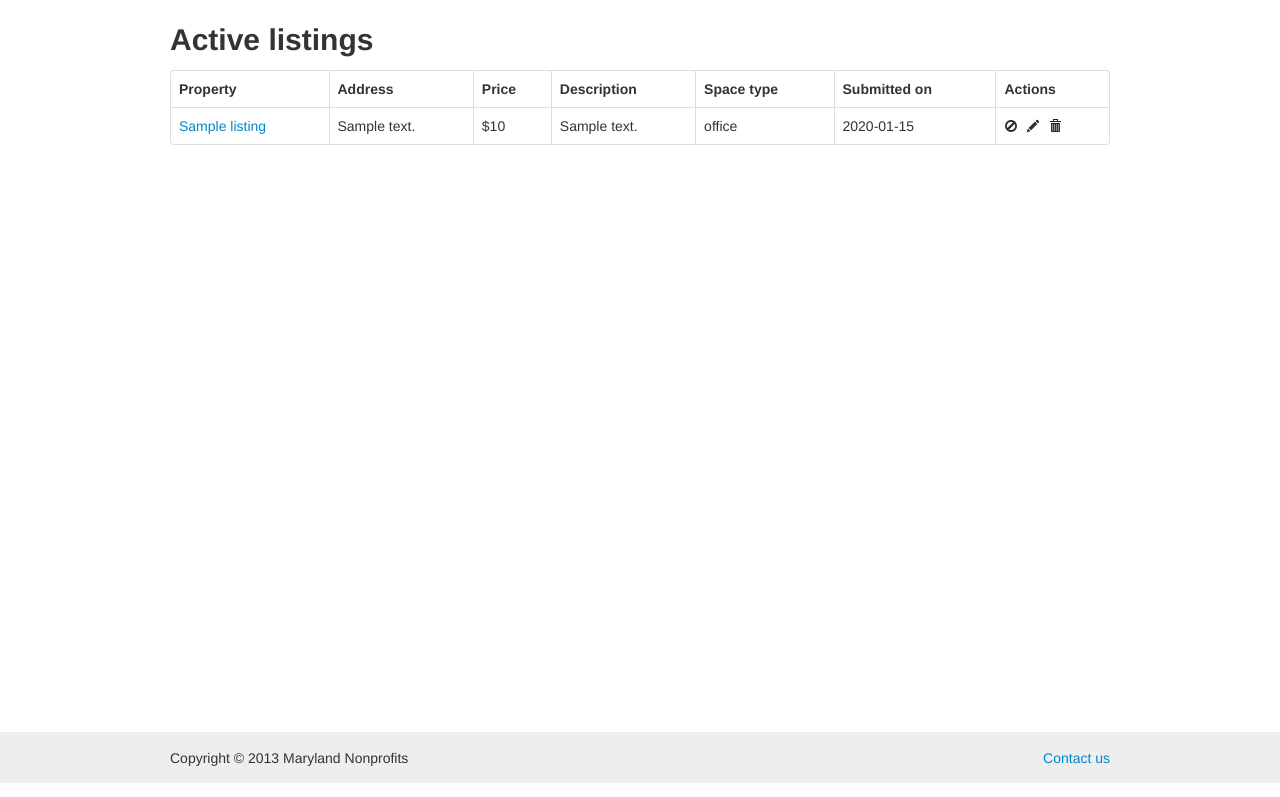
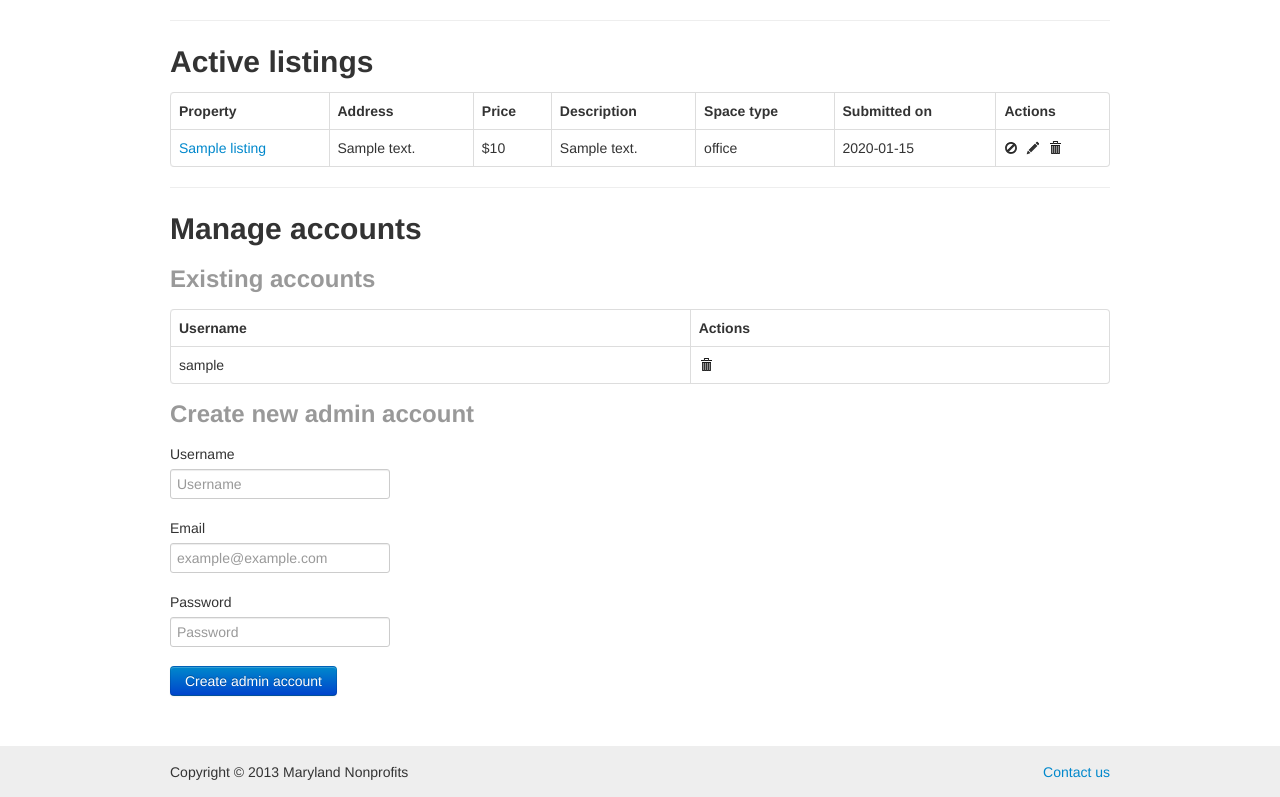
Before and after one commit to josephturnerjr/spacefinder, a Flask app: page /admin in a window 1280 px wide. Shown: the part 169-966 px from the top of the page. Run offline with Flask 2, Linux system fonts and the light colour scheme; the visitor is signed in with stand-in values (Sample User, id 1); tables that the repository leaves empty hold one stand-in row (values such as "Sample post"); some libraries are stand-ins or nearby versions.

Commit message:
Add and delete admin accounts

```diff
--- a/spacefinder/templates/admin.html
+++ b/spacefinder/templates/admin.html
@@ -2,11 +2,12 @@
 {% block head %}
     <title></title>
     <meta name="description" content="">
+    <link rel="stylesheet" href="/static/css/main.css">
 {% endblock %}
 {% block body %}
 <div class='container'>
   <h2>Pending submissions</h2>
-  <table class='table table-bordered'>
+  <table class='table table-bordered listing-table'>
   <thead>
     <tr>
       <th>
@@ -60,8 +61,9 @@
     </tr>
   {% endfor %}
   </table>
+  <hr />
   <h2>Active listings</h2>
-  <table class='table table-bordered'>
+  <table class='table table-bordered listing-table'>
   <thead>
     <tr>
       <th>
@@ -115,7 +117,80 @@
     </tr>
   {% endfor %}
   </table>
+  <hr />
+  <h2>Manage accounts</h2>
+  <h3 class='muted'>Existing accounts</h3>
+  <table class='table table-bordered'>
+  <thead>
+    <tr>
+      <th>
+        Username
+      </th>
+      <th>
+        Actions
+      </th>
+    </tr>
+  </thead>
+  {% for account in accounts %}
+    <tr>
+      <td>
+        {{account.username}}
+      </td>
+      <td>
+        <a href='/admin/account/{{account.id}}/delete' data-toggle='tooltip' data-placement='bottom' title='Delete account'><i class='icon-trash'></i></a>
+      </td>
+    </tr>
+  {% endfor %}
+  </table>
+  <h3 class='muted'>Create new admin account</h3>
+  <form method='post' action='/admin/account/create'>
+    <div class="control-group">
+      <span class="help-block"></span>
+    </div>
+    <div class="control-group">
+      <label class="control-label" for="inputUsername">Username</label>
+      <div class="controls">
+        <input type="text" id="inputUsername" placeholder="Username" name="username">
+        <span class="help-inline"></span>
+      </div>
+    </div>
+    <div class="control-group">
+      <label class="control-label" for="inputEmail">Email</label>
+      <div class="controls">
+        <input type="text" id="inputEmail" placeholder="example@example.com" name="email">
+        <span class="help-inline"></span>
+      </div>
+    </div>
+    <div class="control-group">
+      <label class="control-label" for="inputPassword">Password</label>
+      <div class="controls">
+        <input type="password" id="inputPassword" placeholder="Password" name="password">
+        <span class="help-inline"></span>
+      </div>
+    </div>
+    <div class="control-group">
+      <div class="controls">
+        <button type="submit" class="btn btn-primary">Create admin account</button>
+      </div>
+    </div>
+  </form>
 </div>
 {% endblock %}
 {% block scripts %}
+  <script src="http://ajax.aspnetcdn.com/ajax/jquery.dataTables/1.9.4/jquery.dataTables.min.js"></script>
+  <script src="/static/js/vendor/paging.js"></script>
+  <script>
+  $(document).ready(function(){
+      $('.listing-table').dataTable( {
+        "sDom": "<'row-fluid'<'span6'l><'span6'f>r>t<'row-fluid'<'span6'i><'span6'p>>",
+        "sPaginationType": "bootstrap",
+        "oLanguage": {
+          "sEmptyTable": "There are no listings at this time."
+        }
+      });
+  });
+  $.extend( $.fn.dataTableExt.oStdClasses, {
+    "sWrapper": "dataTables_wrapper form-inline"
+  } );
+  </script>
 {% endblock %}
--- a/spacefinder/views.py
+++ b/spacefinder/views.py
@@ -137,9 +137,10 @@ def listing(listing_id):
 @requires_login
 def admin():
     listings = Listing.query.all()
+    accounts = Account.query.all()
     unpublished = filter(lambda x: not x.published, listings)
     published = filter(lambda x: x.published, listings)
-    return render_template('admin.html', published=published, unpublished=unpublished)
+    return render_template('admin.html', published=published, unpublished=unpublished, accounts=accounts)
 
 
 @views.route('/admin/listing/<int:listing_id>/publish')
@@ -232,3 +233,26 @@ def edit_step_2(listing_id):
                                 description=description,
                                 error="Space type must be one of meeting or office")
     return redirect('/admin')
+
+
+@views.route('/admin/account/<int:account_id>/delete')
+@requires_login
+def delete_account(account_id):
+    account = Account.query.get(account_id)
+    if account:
+        db.session.delete(account)
+        db.session.commit()
+    return redirect('/admin')
+
+@views.route('/admin/account/create', methods=['POST'])
+@requires_login
+def create_account():
+    username = request.form.get('username')
+    email = request.form.get('email')
+    password = request.form.get('password')
+    if not all([username, email, password]):
+        abort(500)
+    account = Account(username, email, password)
+    db.session.add(account)
+    db.session.commit()
+    return redirect('/admin')
```
